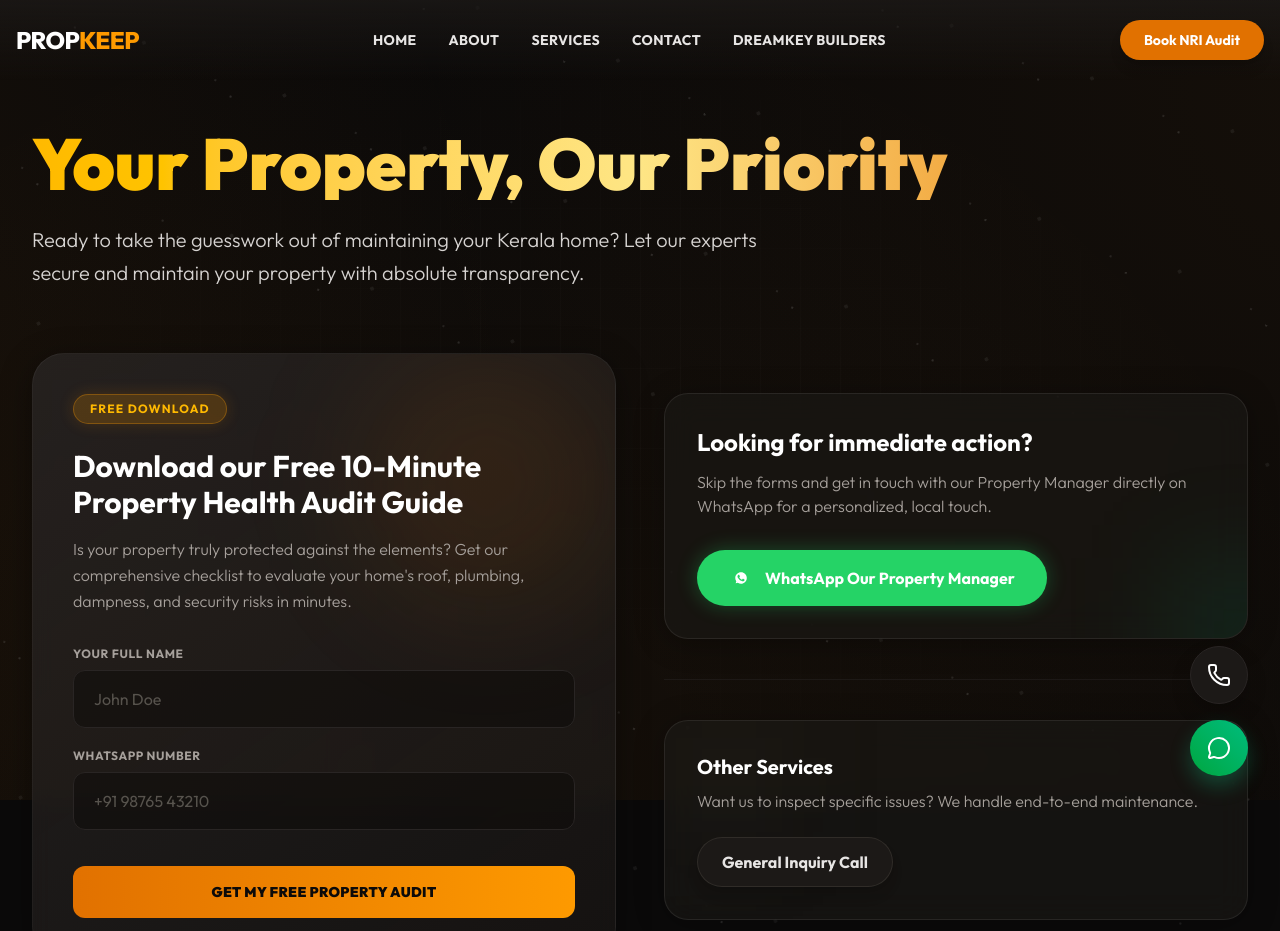
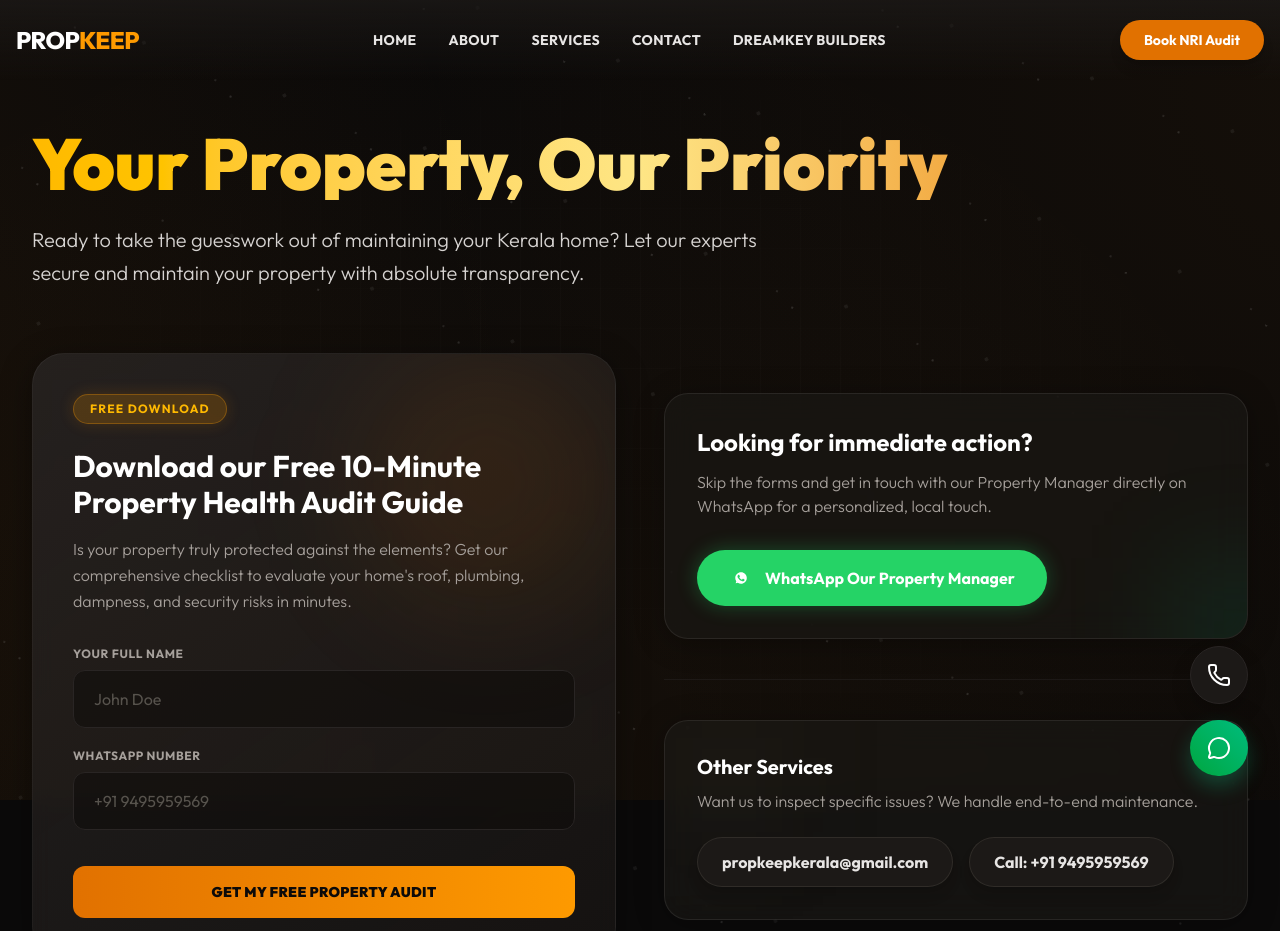
Before and after one commit to albin1923/propkeep, a Next.js app: page /contact in a window 1280 px wide. Shown: the top 931 px of the page. Built offline with nearby package versions, Linux system fonts and the light colour scheme; a web font is replaced by a local one.

Commit message:
Update contact numbers and email

```diff
--- a/app/contact/page.tsx
+++ b/app/contact/page.tsx
@@ -42,7 +42,7 @@ export default function Contact() {
               </div>
               <div>
                 <label className="block text-xs uppercase tracking-wider font-bold text-stone-400 mb-2">WhatsApp Number</label>
-                <input type="tel" className="w-full px-5 py-4 rounded-xl bg-stone-950/50 border border-stone-800 text-white focus:ring-2 focus:ring-amber-500/50 focus:border-amber-500 outline-none transition-all placeholder:text-stone-600" placeholder="+91 98765 43210" />
+                <input type="tel" className="w-full px-5 py-4 rounded-xl bg-stone-950/50 border border-stone-800 text-white focus:ring-2 focus:ring-amber-500/50 focus:border-amber-500 outline-none transition-all placeholder:text-stone-600" placeholder="+91 9495959569" />
               </div>
               <button type="submit" className="w-full relative group/btn overflow-hidden rounded-xl mt-4">
                 <div className="absolute inset-0 bg-gradient-to-r from-amber-600 to-amber-500 transition-transform group-hover/btn:scale-105 duration-500"></div>
@@ -77,9 +77,14 @@ export default function Contact() {
              <div className="absolute top-0 left-0 w-32 h-32 bg-stone-500/5 blur-[50px] group-hover:bg-stone-500/10 transition-colors duration-500"></div>
             <h3 className="text-xl font-bold text-white mb-2 relative z-10">Other Services</h3>
             <p className="text-stone-400 mb-6 font-light relative z-10">Want us to inspect specific issues? We handle end-to-end maintenance.</p>
-            <button className="relative z-10 bg-stone-900 hover:bg-stone-800 text-stone-200 font-bold py-3 px-6 rounded-full transition-all border border-stone-700/50 shadow-lg hover:shadow-xl hover:-translate-y-0.5">
-               General Inquiry Call
-            </button>
+            <div className="flex flex-col sm:flex-row gap-4 relative z-10 w-full sm:w-auto">
+              <a href="mailto:propkeepkerala@gmail.com" className="inline-flex items-center justify-center bg-stone-900 hover:bg-stone-800 text-stone-200 font-bold py-3 px-6 rounded-full transition-all border border-stone-700/50 shadow-lg hover:shadow-xl hover:-translate-y-0.5">
+                propkeepkerala@gmail.com
+              </a>
+              <a href="tel:+919495959569" className="inline-flex items-center justify-center bg-stone-900 hover:bg-stone-800 text-stone-200 font-bold py-3 px-6 rounded-full transition-all border border-stone-700/50 shadow-lg hover:shadow-xl hover:-translate-y-0.5">
+                Call: +91 9495959569
+              </a>
+            </div>
           </div>
         </motion.div>
       </div>
--- a/app/layout.tsx
+++ b/app/layout.tsx
@@ -84,7 +84,7 @@ export default function RootLayout({
           <a title="Call Our Expert" href="tel:+910000000000" className="bg-stone-900 text-white p-3.5 lg:p-4 rounded-full shadow-[0_10px_20px_rgba(0,0,0,0.2)] hover:-translate-y-1 hover:shadow-[0_15px_30px_rgba(0,0,0,0.3)] transition-all duration-300 flex items-center justify-center border border-stone-800">
             <Phone className="w-5 h-5 lg:w-6 lg:h-6" />
           </a>
-          <a title="WhatsApp Support" href="https://wa.me/YOUR_NUMBER" className="bg-gradient-to-tr from-green-600 to-emerald-500 text-white p-3.5 lg:p-4 rounded-full shadow-[0_10px_20px_rgba(16,185,129,0.3)] hover:-translate-y-1 hover:shadow-[0_15px_30px_rgba(16,185,129,0.4)] transition-all duration-300 flex items-center justify-center">
+          <a title="WhatsApp Support" href="https://wa.me/919495959569" className="bg-gradient-to-tr from-green-600 to-emerald-500 text-white p-3.5 lg:p-4 rounded-full shadow-[0_10px_20px_rgba(16,185,129,0.3)] hover:-translate-y-1 hover:shadow-[0_15px_30px_rgba(16,185,129,0.4)] transition-all duration-300 flex items-center justify-center">
             <MessageCircle className="w-5 h-5 lg:w-6 lg:h-6" />
           </a>
         </div>
--- a/components/Navigation.tsx
+++ b/components/Navigation.tsx
@@ -53,7 +53,7 @@ export default function Navigation() {
 
         <div className="hidden lg:flex items-center gap-4">
           <a
-            href="https://wa.me/YOUR_NUMBER"
+            href="https://wa.me/919495959569"
             className={`px-6 py-2.5 rounded-full transition-all shadow-lg font-bold text-sm lg:whitespace-nowrap transform hover:-translate-y-0.5 ${
               scrolled
                 ? "bg-stone-900 hover:bg-amber-600 text-white"
@@ -103,7 +103,7 @@ export default function Navigation() {
           </div>
 
           <div className="pb-12 border-t border-stone-100 pt-8">
-            <a href="https://wa.me/YOUR_NUMBER" className="bg-stone-900 shadow-[0_10px_30px_rgba(0,0,0,0.15)] text-white text-center py-4 rounded-2xl font-bold uppercase tracking-widest text-sm w-full block active:scale-95 transition-transform" onClick={closeMenu}>
+            <a href="https://wa.me/919495959569" className="bg-stone-900 shadow-[0_10px_30px_rgba(0,0,0,0.15)] text-white text-center py-4 rounded-2xl font-bold uppercase tracking-widest text-sm w-full block active:scale-95 transition-transform" onClick={closeMenu}>
               Book NRI Audit
             </a>
           </div>
```
